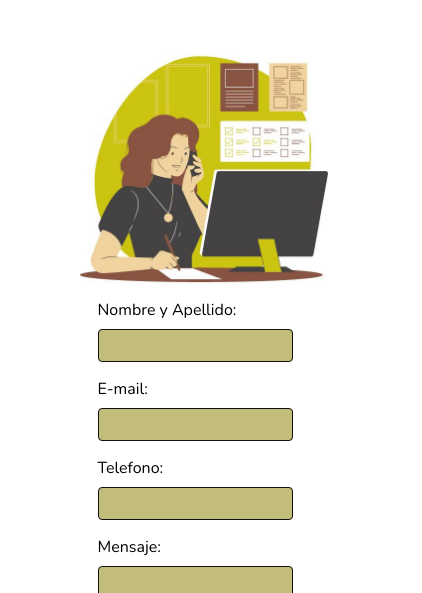
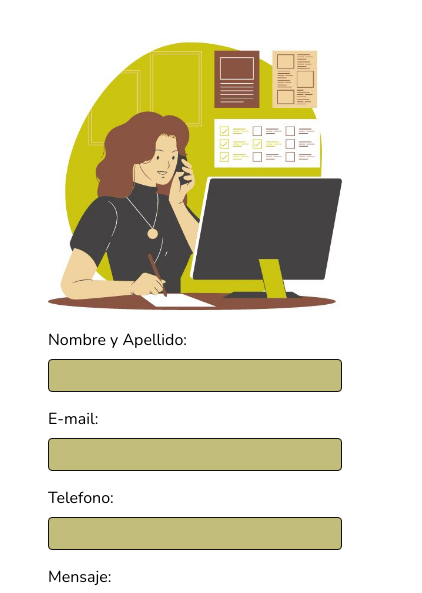
Before and after one commit to sofiayacovella1407/SitioWebPersonal, a plain HTML site: page pages/contacto.html in a window 390 px wide. Shown: the part 183-776 px from the top of the page, 422 px wide, since content can reach past the window. Drawn offline with nearby package versions, Linux system fonts and the light colour scheme.

Commit message:
mas modificaciones en la page de contacto por desbordamiento horizontal

```diff
--- a/css/style.css
+++ b/css/style.css
@@ -432,6 +432,7 @@ main {
     align-items: center;
     width: 100%;
     margin: 0 auto;
+    box-sizing: border-box; /* Asegura que el padding no cause desbordamiento */
 }
 
 .imagenformulario {
@@ -446,7 +447,7 @@ main {
 
 .formulario {
     flex: 1; /* Toma el 50% del espacio */
-    margin-right: 4rem;
+    margin-right: 1rem;
 }
 
 /* Estilos para el formulario */
@@ -478,7 +479,18 @@ form button {
 @media (max-width: 768px) {
     .contenedorformulario {
         flex-direction: column; /* Cambiar a columna en pantallas pequeñas */
-        align-items: center; /* Asegurar que ocupen todo el ancho */
+        align-items: center; /* Centrar contenido */
+        padding: 1rem; /* Ajustar padding */
+    }
+
+    .formulario,
+    .imagenformulario {
+        margin: 0; /* Eliminar márgenes laterales */
+        width: 100%; /* Asegurar que ocupen todo el ancho disponible */
+    }
+
+    .imgform {
+        width: 100%; /* Asegurar que la imagen ocupe todo el ancho disponible */
     }
 }
 
```
